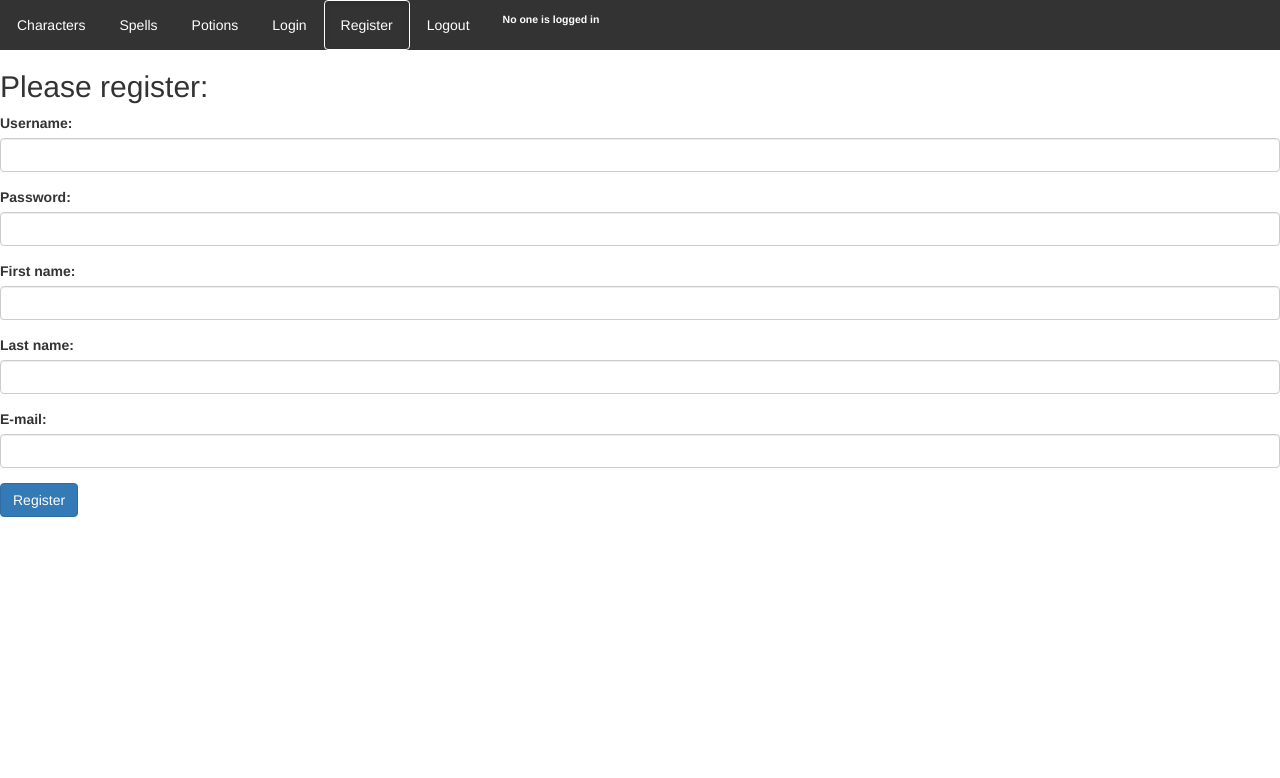
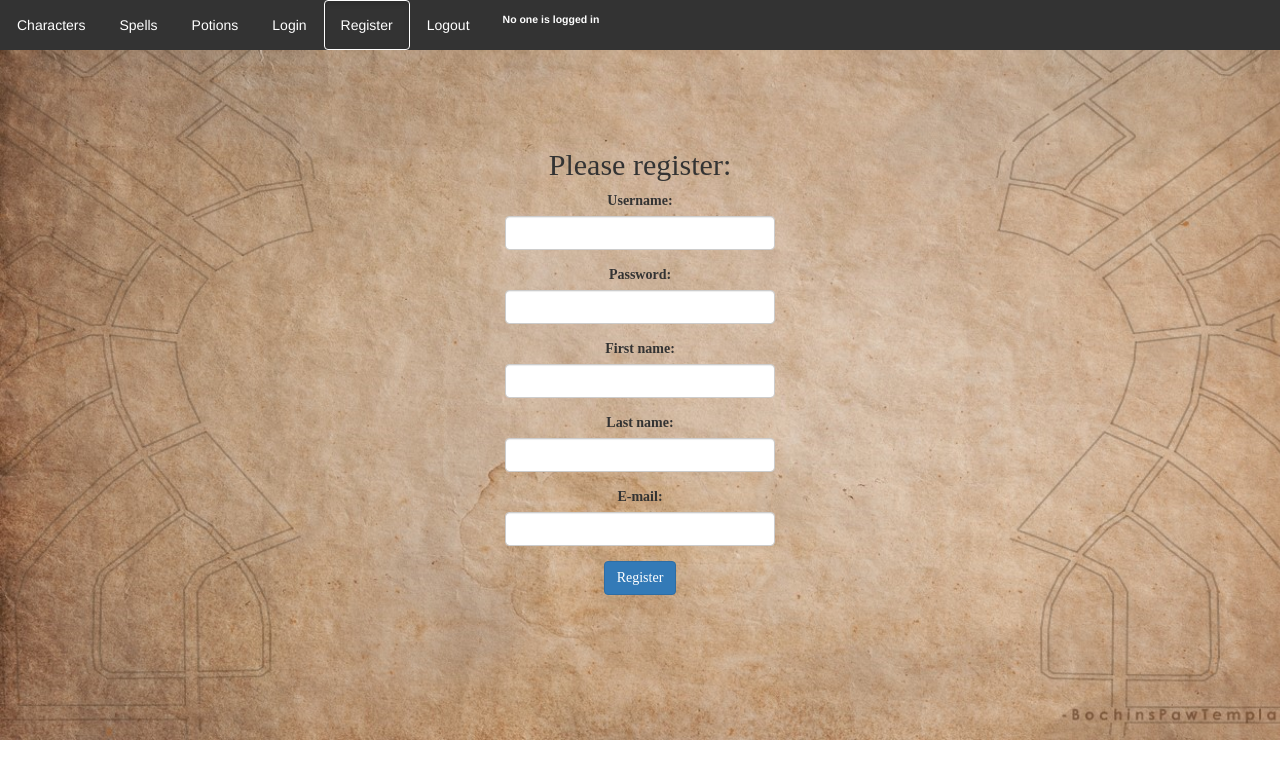
Before and after one commit to JavaFS220404/project2-Synergy-Frontend, an Angular app: page /register in a window 1280 px wide. Shown: the top 778 px of the page. Built offline with nearby package versions, Linux system fonts and the light colour scheme; a web font is replaced by a local one.

Commit message:
addded background and layout of login

```diff
--- a/src/app/components/characters/characters.component.css
+++ b/src/app/components/characters/characters.component.css
@@ -68,7 +68,7 @@ label input[type="checkbox"] {
 
 .btn-outline-secondary {
   height: 40px;
-  width: 120px;
+  width: 140px;
   font-size: 13px;
   background-color: #312823;
   color: #fff;
--- a/src/app/components/login/login.component.css
+++ b/src/app/components/login/login.component.css
@@ -0,0 +1,16 @@
+.login {
+    width: 360px;
+    padding: 8% 0 0;
+    margin: auto;
+    font-family: 'Comfortaa', cursive;
+}
+
+.form {
+    position: relative;
+    z-index: 1;
+    border-radius: 10px;
+    max-width: 360px;
+    margin: 0 auto 100px;
+    padding: 45px;
+    text-align: center;
+}
--- a/src/app/components/login/login.component.html
+++ b/src/app/components/login/login.component.html
@@ -1,13 +1,16 @@
-<div class="row">
-    <h2 class="col-sm-6">Please Login:</h2>
-  </div>
-  <form>
+<div class="login">
+  <div class="form">
+    <h2 class="title">Please Login:</h2>
+    <form class="login-form">
       <div class="form-group">
         <label for="loginUsername">Username:</label>
         <input type="text" id="loginUsername" name="loginUsername" class="form-control" [(ngModel)]="username">
-    </div>  <div class="form-group">
+      </div>
+      <div class="form-group">
         <label for="loginPassword">Password:</label>
         <input type="password" id="loginPassword" name="loginPassword" class="form-control" [(ngModel)]="password">
       </div>
     </form>
     <button class="btn btn-primary" (click)="login()">Login</button>
+  </div>
+</div>
--- a/src/app/components/potions/potions.component.css
+++ b/src/app/components/potions/potions.component.css
@@ -69,7 +69,7 @@ label input[type="checkbox"] {
 
 .btn-outline-secondary {
   height: 40px;
-  width: 120px;
+  width: 140px;
   font-size: 13px;
   background-color: #312823;
   color: #fff;
--- a/src/app/components/register/register.component.css
+++ b/src/app/components/register/register.component.css
@@ -0,0 +1,16 @@
+.register {
+    width: 360px;
+    padding: 1% 0 0;
+    margin: auto;
+    font-family: 'Comfortaa', cursive;
+}
+
+.form {
+    position: relative;
+    z-index: 1;
+    border-radius: 10px;
+    max-width: 360px;
+    margin: 0 auto 100px;
+    padding: 45px;
+    text-align: center;
+}
--- a/src/app/components/register/register.component.html
+++ b/src/app/components/register/register.component.html
@@ -1,18 +1,20 @@
-<div class="row">
-    <h2 class="col-sm-6">Please register:</h2>
-  </div>
-  <form>
+<div class="register">
+  <div class="form">
+    <h2 class="title">Please register:</h2>
+    <form class="reister-form">
       <div class="form-group">
         <label for="registerUsername">Username:</label>
         <input type="text" id="registerUsername" name="registerUsername" class="form-control" [(ngModel)]="newUsername">
       </div>
       <div class="form-group">
         <label for="registerPassword">Password:</label>
-      <input type="password" id="registerPassword" name="registerPassword" class="form-control" [(ngModel)]="newPassword">
+        <input type="password" id="registerPassword" name="registerPassword" class="form-control"
+          [(ngModel)]="newPassword">
       </div>
       <div class="form-group">
         <label for="registerFirstName">First name:</label>
-      <input type="text" id="registerFirstName" name="registerFirstName" class="form-control" [(ngModel)]="newFirstName">
+        <input type="text" id="registerFirstName" name="registerFirstName" class="form-control"
+          [(ngModel)]="newFirstName">
       </div>
       <div class="form-group">
         <label for="registerLastName">Last name:</label>
@@ -24,3 +26,5 @@
       </div>
     </form>
     <button class="btn btn-primary" (click)="register()">Register</button>
+  </div>
+</div>
--- a/src/app/components/spells/spells.component.css
+++ b/src/app/components/spells/spells.component.css
@@ -67,7 +67,7 @@ label input[type="checkbox"] {
 
 .btn-outline-secondary {
   height: 40px;
-  width: 120px;
+  width: 140px;
   font-size: 13px;
   background-color: #312823;
   color: #fff;
--- a/src/styles.css
+++ b/src/styles.css
@@ -1 +1,6 @@
 /* You can add global styles to this file, and also import other style files */
+body {
+    background-image: url("./assets/Picture1.jpg");
+    background-repeat: no-repeat;
+    background-size: cover;
+}
```
Also changed, not shown: src/assets/Picture1.jpg (added). Lines whose indentation alone changed are shown as unchanged.
